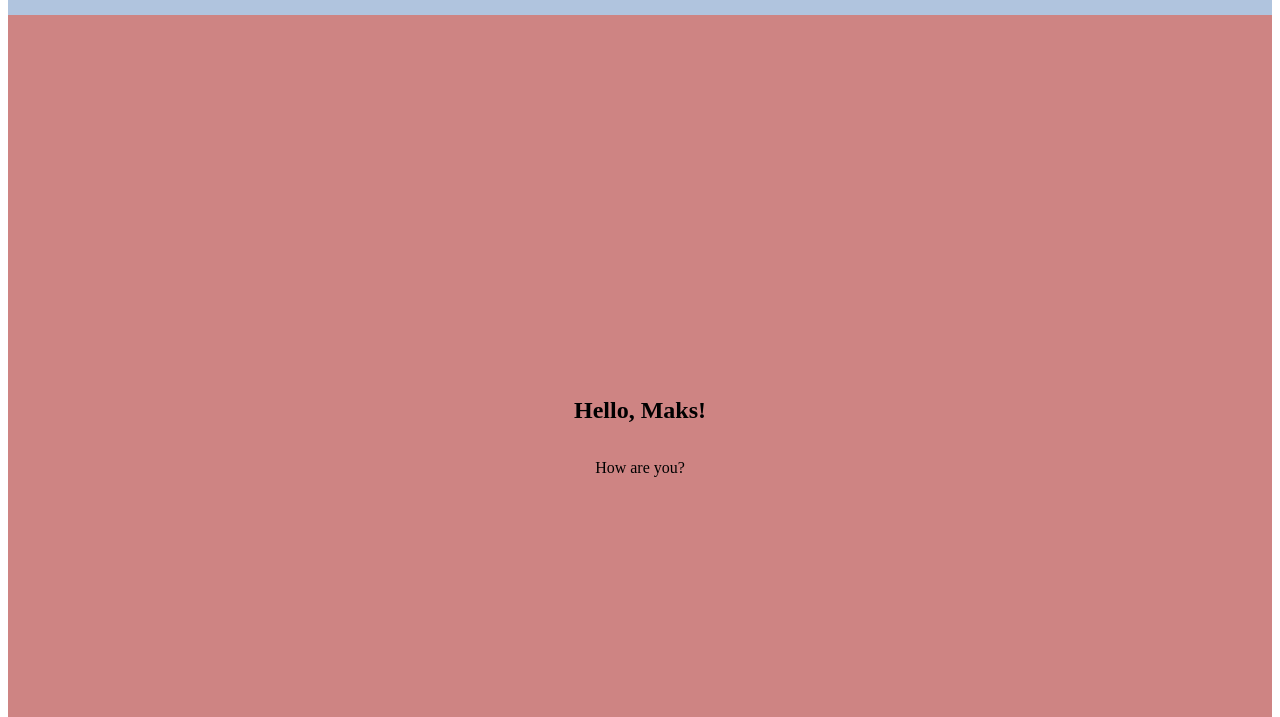
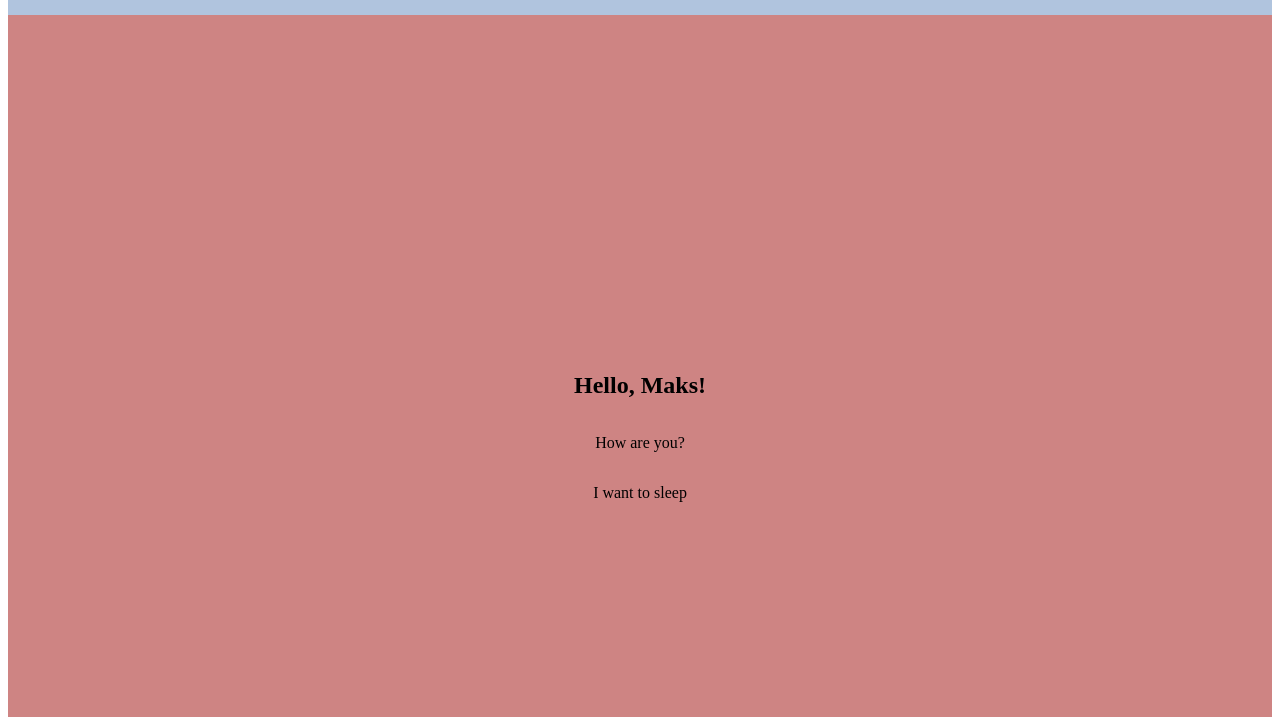
Before and after one commit to Yana903/Git_test, a plain HTML site: page index.html in a window 1280 px wide. Shown: the part 83-800 px from the top of the page. Drawn offline with Linux system fonts and the light colour scheme.

Commit message:
change sleep

```diff
--- a/index.html
+++ b/index.html
@@ -21,6 +21,7 @@
             <div class="description">
                 <h1>Hello, Maks!</h1>
                 <p>How are you?</p>
+                <p>I want to sleep</p>
             </div>
     </section>
     <footer class="footer">
```
